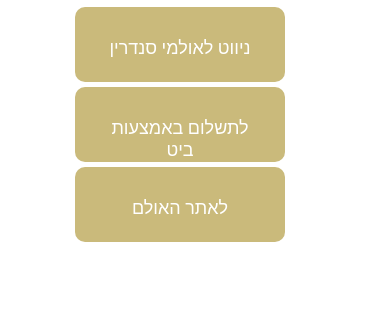
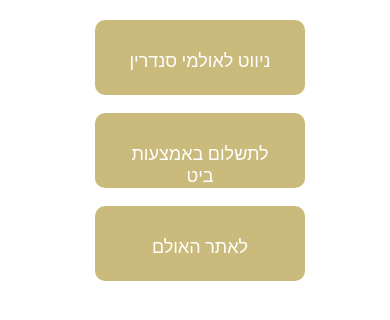
Before and after one commit to BarPupko/Wedding-site-menu, a website: page index.html in a window 390 px wide. Shown: the part 328-648 px from the top of the page. Drawn offline with Linux system fonts and the light colour scheme.

Commit message:
update style and links

```diff
--- a/index.html
+++ b/index.html
@@ -10,9 +10,10 @@
 <body>
     <li>
          <img  class="image1" src="LOGO names.png" alt="" width="320px">
-        <ul><a href="www.ynet.co.il">ניווט לאולמי סנדרין</a></ul>
-        <ul><a href="www.ynet.co.il">לתשלום באמצעות ביט</a></ul>
-        <ul><a href="www.ynet.co.il">לאתר האולם</a></ul>
+         <ul><a target="_blank" rel="noopener noreferrer" href="http://www.ynet.co.il">ניווט לאולמי סנדרין</a></ul>
+         <ul><a target="_blank" rel="noopener noreferrer" href="http://www.ynet.co.il">לתשלום באמצעות ביט</a></ul>
+         <ul><a target="_blank" rel="noopener noreferrer" href="http://www.ynet.co.il">לאתר האולם</a></ul>
+
 
     </li>
 </body>
--- a/style.css
+++ b/style.css
@@ -30,12 +30,12 @@
         text-decoration: none;
         background: rgb(202, 186, 123);
         color:white;
-        height: 5px;
-        font-size: 40px;
-        margin: 5px;
-        padding: 10px;
+        height: 15px;
+        font-size: 8px;
+        margin-left: 60px;
+        padding: 30px;
         font-size: large;
-        width: 1px;
+        width: 150px;
         text-align: center;
         align-items: center;
         border-radius: 10px;
@@ -92,8 +92,8 @@
         background: rgb(202, 186, 123);
         color:white;
         height: 15px;
-        font-size: 10px;
-        margin-left: 40px;
+        font-size: 8px;
+        margin-left: 60px;
         padding: 30px;
         font-size: large;
         width: 150px;
@@ -114,9 +114,8 @@
     }
 
     ul:hover{
-        transition-timing-function: linear;
-        transition-duration: 1s;
-
+        transition: all 2s;
+        animation: inseq 3s ease 1s forwards;
         background: rgb(0, 255, 140);
     }
 
```
